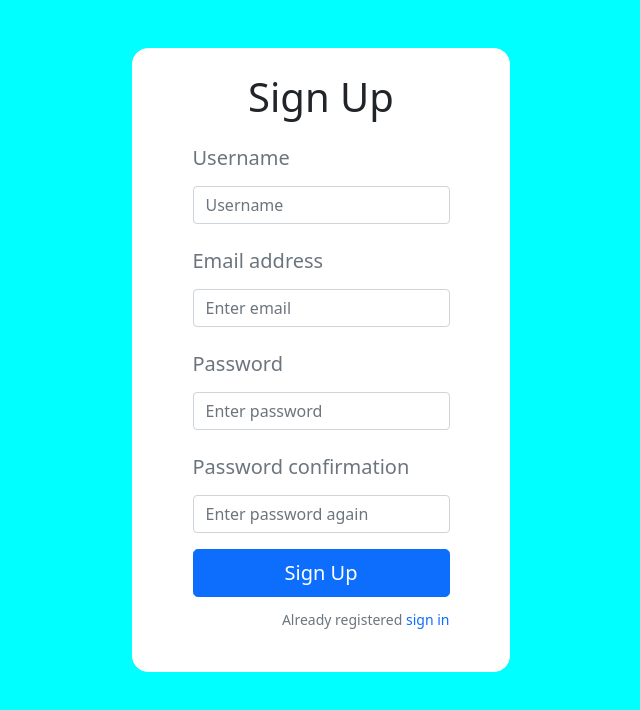
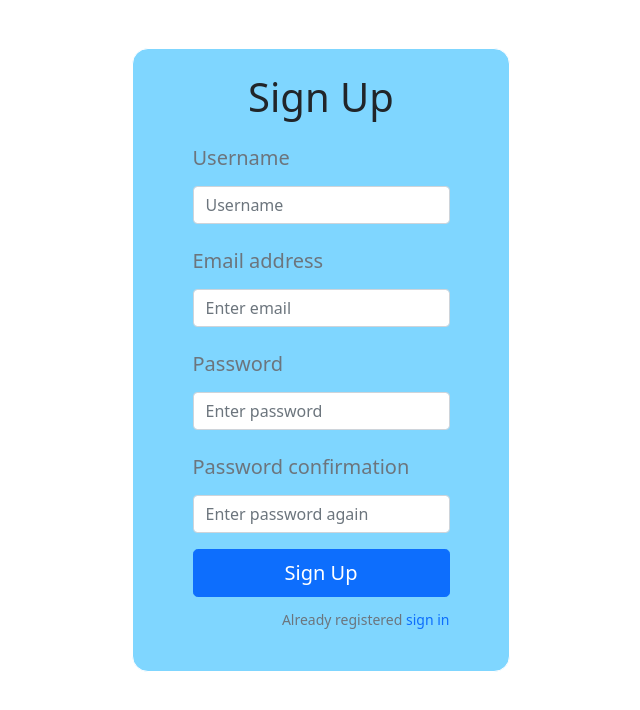
Before and after one commit to ahmetbozaci/recovon-frontend, a React (Create React App) app: page /signup in a window 1280 px wide. Shown: the top 710 px of the page, without its empty margins (319-959 px from the left). Built offline with nearby package versions, Linux system fonts and the light colour scheme; no server answers.

Commit message:
Change bg-color or signup form

```diff
--- a/src/components/style/signup.css
+++ b/src/components/style/signup.css
@@ -1,12 +1,8 @@
-body {
-  background-color: aqua;
-}
-
 form {
   border: 1px solid white;
   border-radius: 1rem;
   padding: 1.5rem 3.7rem;
-  background-color: white;
+  background-color: rgb(127, 214, 255);
 }
 
 .signin-text {
```
